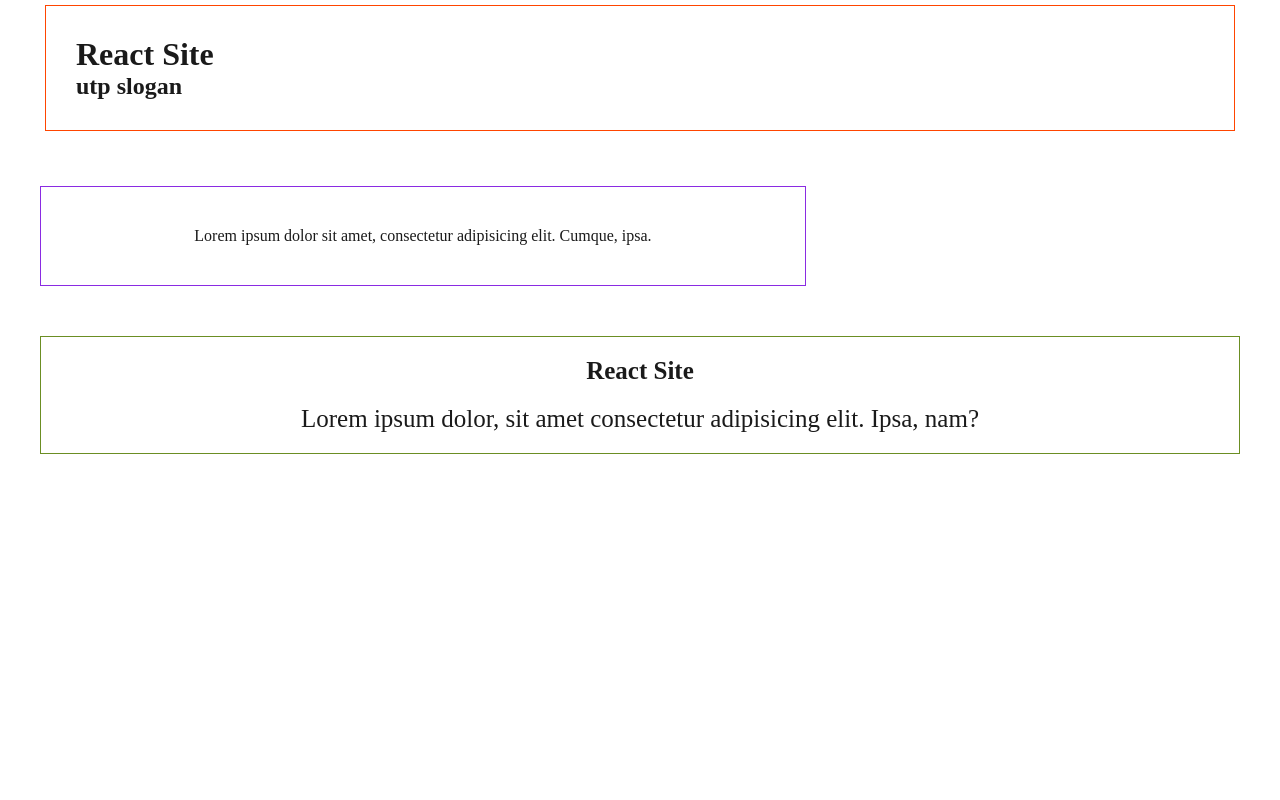
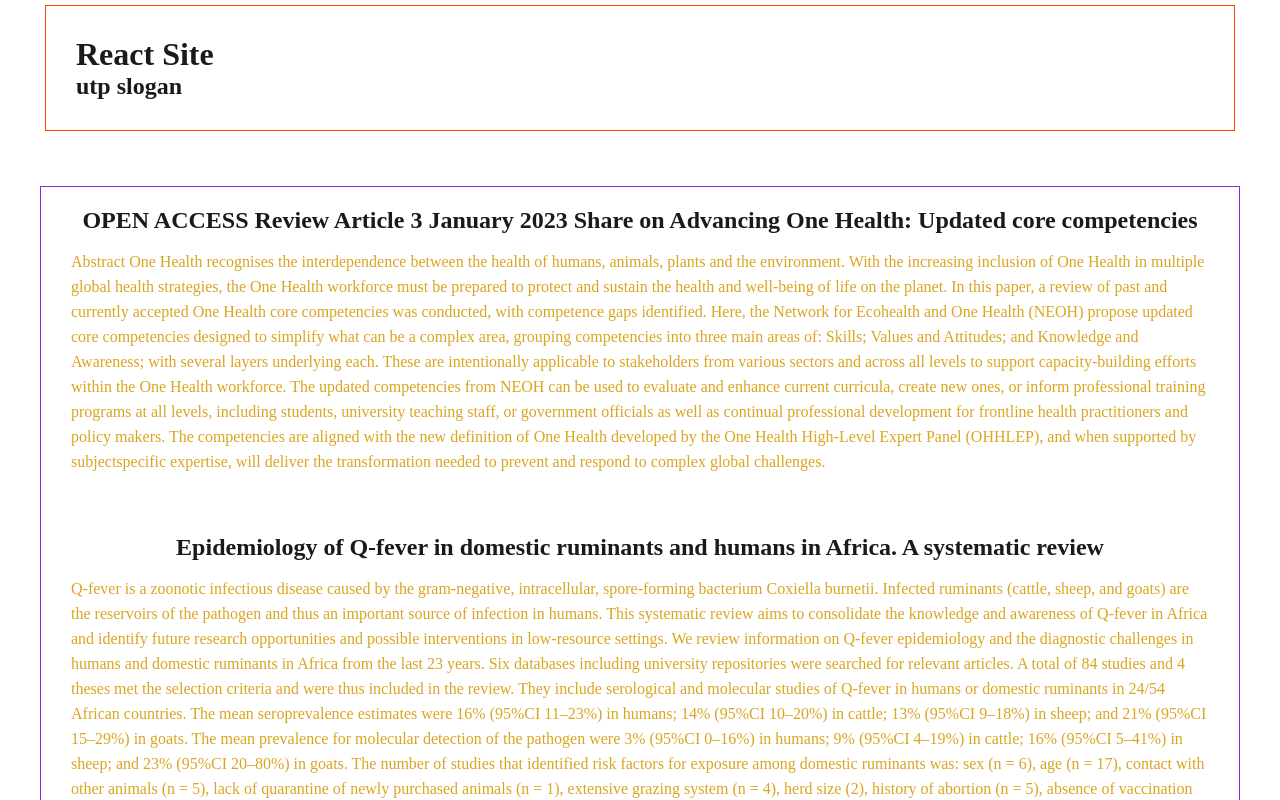
Before and after one commit to petroyurchuk/fake-project, a React (Create React App) app: page / in a window 1280 px wide. Shown: the top 800 px of the page. Built offline with nearby package versions, Linux system fonts and the light colour scheme.

Commit message:
add titles and articles for main component

```diff
--- a/src/Main/Main.css
+++ b/src/Main/Main.css
@@ -4,8 +4,26 @@
   justify-content: center;
   align-items: center;
   min-height: 100px;
+  flex-direction: column;
+  row-gap: 20px;
 }
 
 .main {
   grid-area: m;
 }
+
+section {
+  padding: 20px 30px;
+  display: flex;
+  flex-direction: column;
+  row-gap: 15px;
+}
+
+section>h2 {
+  text-align: center;
+}
+
+section>div {
+  color: goldenrod;
+  line-height: 25px;
+}
--- a/src/Main/Main.tsx
+++ b/src/Main/Main.tsx
@@ -1,11 +1,14 @@
 import './Main.css'
 import articles from '../data/articles.json'
-console.log(articles)
 function Main() {
     return (
         <div className="main">
-            Lorem ipsum dolor sit amet, consectetur adipisicing elit. Cumque,
-            ipsa.
+            {articles.map((item) => (
+                <section>
+                    <h2>{item.title}</h2>
+                    <div>{item.body}</div>
+                </section>
+            ))}
         </div>
     )
 }
```
